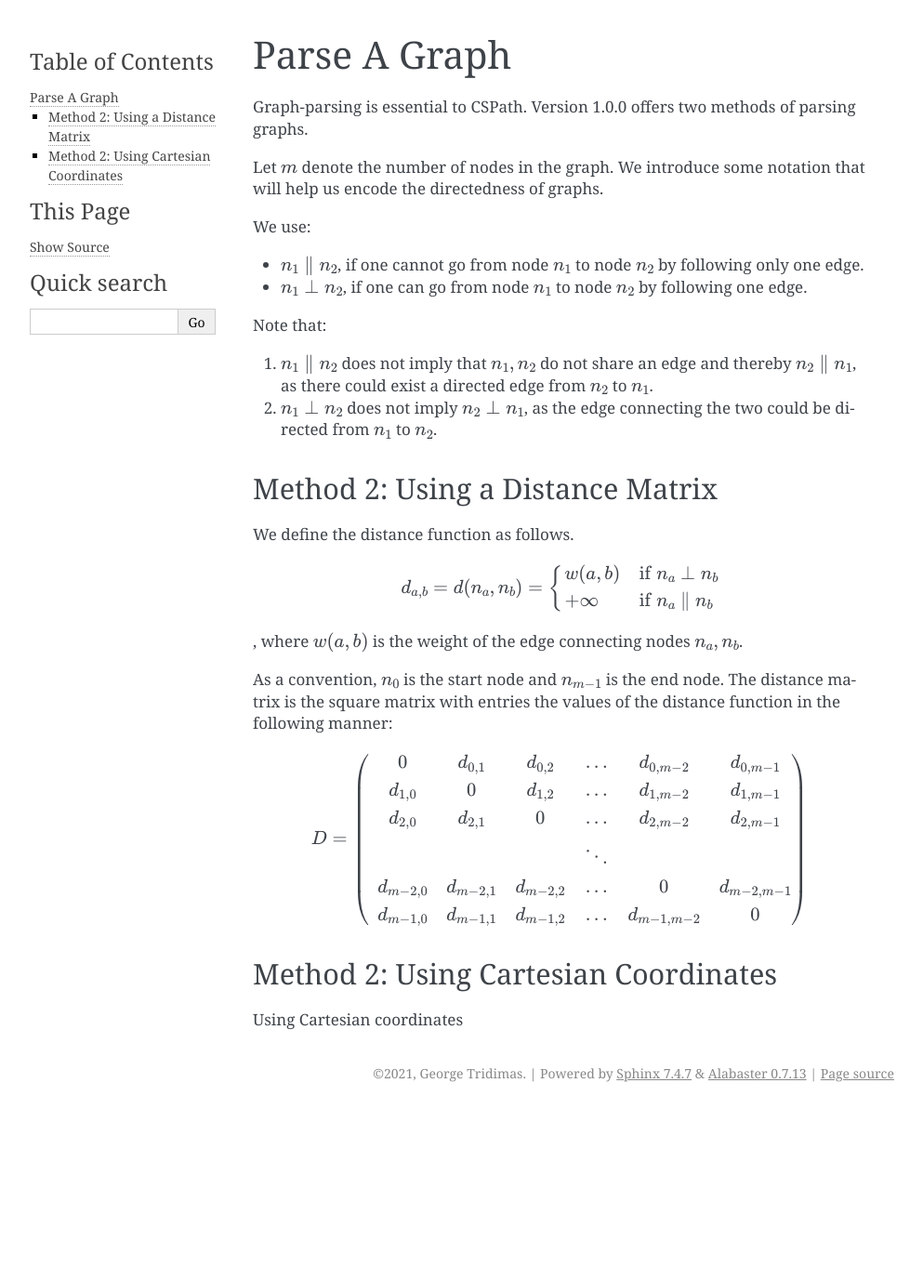
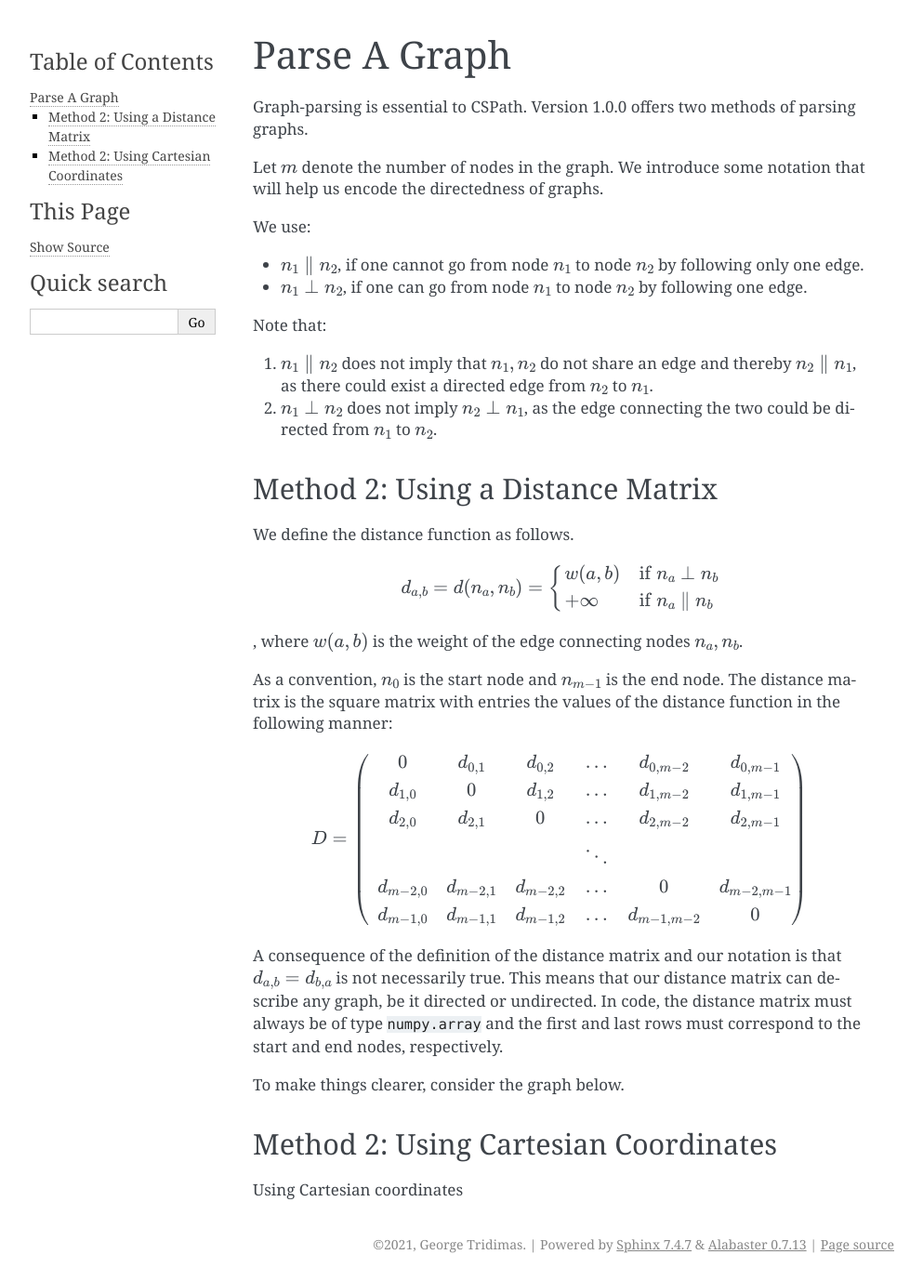
Before and after one commit to notgmt1337/CSPath, a Sphinx documentation site: the page built from docs/how-to/graph-parse.rst, in a window 1280 px wide. Shown: the whole page at 93% size, without its empty margins (148-1141 px from the left). Built offline with Sphinx 7.4.7, drawn with Linux system fonts in a browser that asks for light colours; before the commit the page ends 1194 px from its top, so only the background shows below that.

Commit message:
Update graph-parse.rst

```diff
--- a/docs/how-to/graph-parse.rst
+++ b/docs/how-to/graph-parse.rst
@@ -48,6 +48,13 @@ The distance matrix is the square matrix with entries the values of the distance
         \end{pmatrix}
 
 
+A consequence of the definition of the distance matrix and our notation is that :math:`d_{a, b} = d_{b, a}` is not necessarily true. This means that our distance matrix can describe any graph, be it directed or undirected.
+In code, the distance matrix must always be of type :code:`numpy.array` and the first and last rows must correspond to the start and end nodes, respectively.
+
+To make things clearer, consider the graph below.
+
+
+
 Method 2: Using Cartesian Coordinates
 -------------------------------------
 
```
